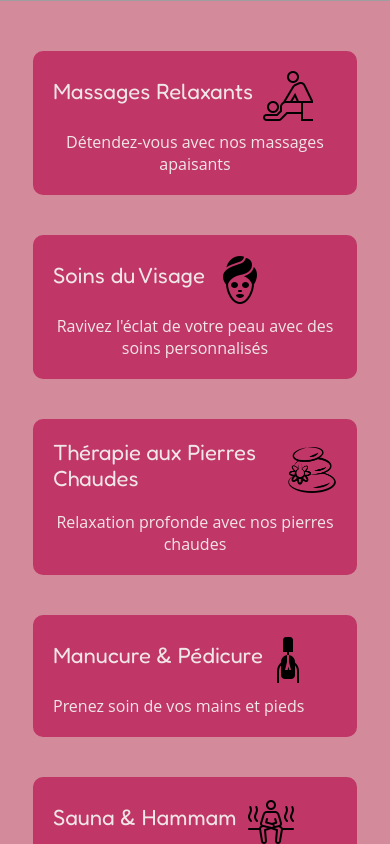
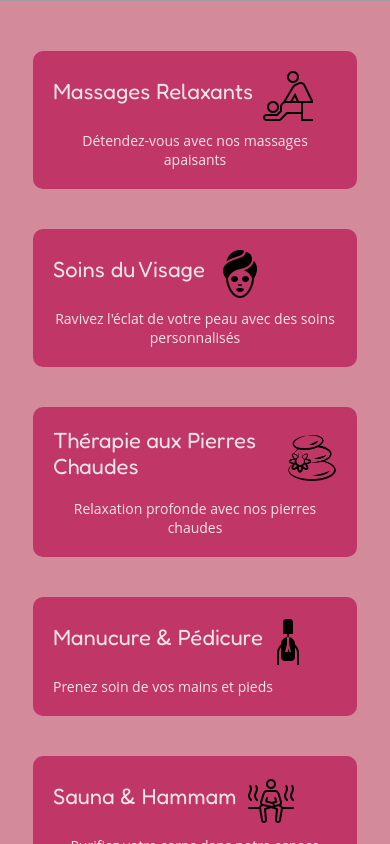
Before and after one commit to BenjaminC62/RoseQuartz-Spa, a React (Create React App) app: page / in a window 390 px wide. Shown: the part 900-1744 px from the top of the page. Built offline with nearby package versions, Linux system fonts and the light colour scheme; grey boxes are pictures that could not be loaded.

Commit message:
:zap: Remove the framer-motion import and add some css for test

```diff
--- a/src/App.jsx
+++ b/src/App.jsx
@@ -10,7 +10,6 @@ import Services from "./components/spa/Services/Services";
 import { Route, Routes } from "react-router-dom";
 import Footer from "./components/spa/Footer";
 import React from "react";
-import { motion } from "framer-motion";
 
 function App() {
   return (
--- a/src/styles/Services.css
+++ b/src/styles/Services.css
@@ -80,4 +80,8 @@
     .service-title {
         font-size: 22px;
     }
+
+    .service-sub-title {
+        font-size: 14px;
+    }
 }
```
